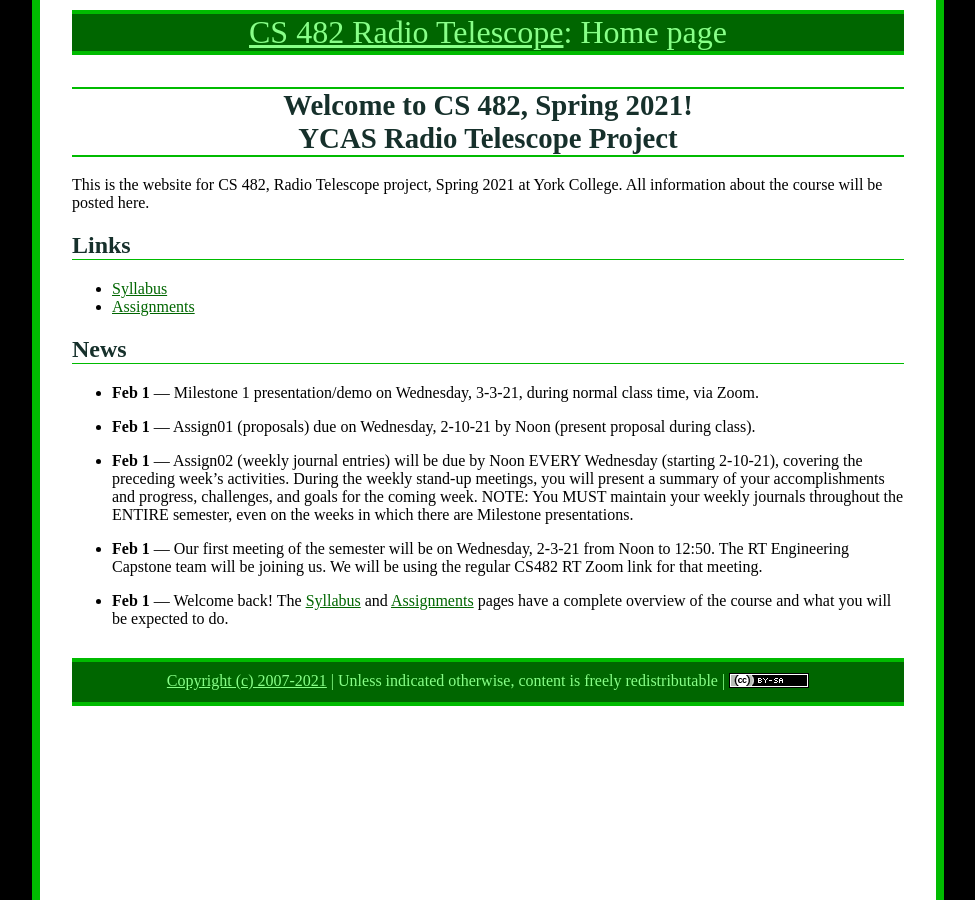
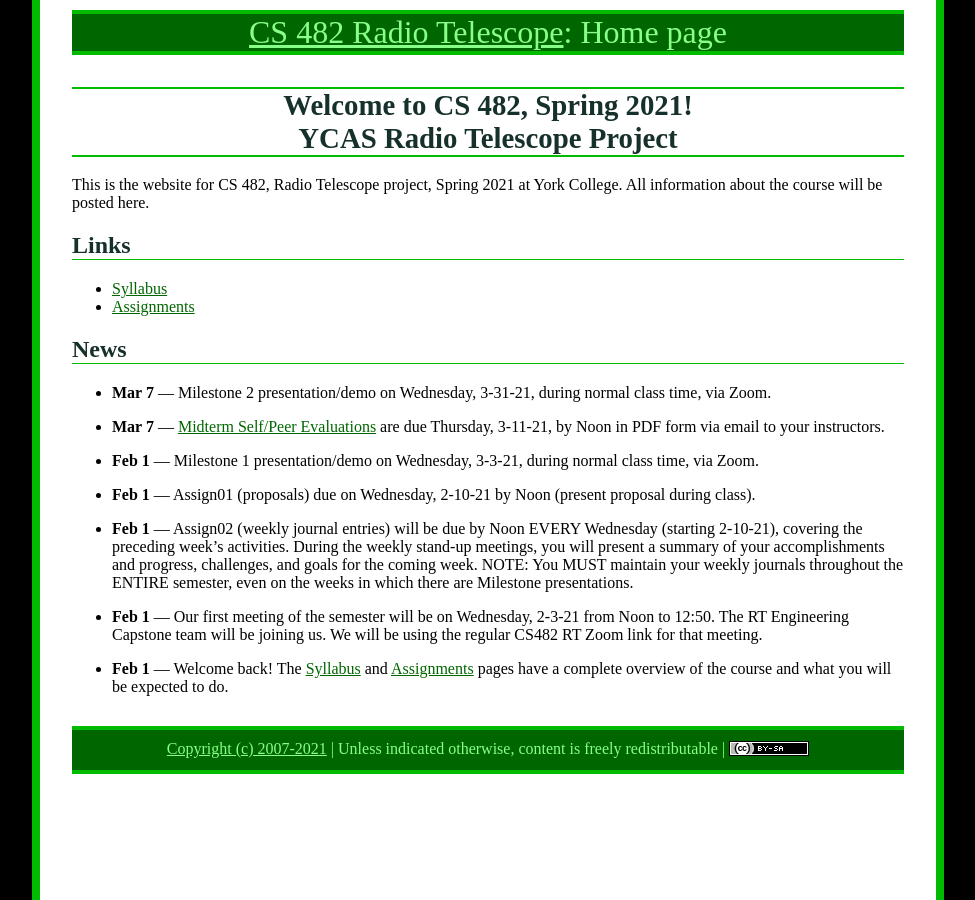
Before and after one commit to ycpcs/cs482-spring2021-RT, a Jekyll site: the page built from index.md, in a window 1280 px wide. Shown: the whole page, without its empty margins (152-1127 px from the left). Built offline with Jekyll 4.4.1, drawn with Linux system fonts in a browser that asks for light colours.

Commit message:
updated news

```diff
--- a/index.md
+++ b/index.md
@@ -27,11 +27,11 @@ All information about the course will be posted here.
 
 * **Mar 31** &mdash; Milestone 3 presentation/demo on Wednesday, 4-28-21, during normal class time via Zoom.
 
-* **Mar 31** &mdash; [Midterm Self/Peer Evaluations](./assign/PeerEval-RadioTelescope-Sp21-midterm.pdf) are due Saturday, 4-3-21, by Noon in PDF form via email to your instructors.
+-->
 
-* **Mar 3** &mdash; Milestone 2 presentation/demo on Wednesday, 3-31-21, during normal class time, via Zoom.
+* **Mar 7** &mdash; Milestone 2 presentation/demo on Wednesday, 3-31-21, during normal class time, via Zoom.
 
--->
+* **Mar 7** &mdash; [Midterm Self/Peer Evaluations](./assign/PeerEval-RadioTelescope-Sp21-midterm.pdf) are due Thursday, 3-11-21, by Noon in PDF form via email to your instructors.
 
 * **Feb 1** &mdash; Milestone 1 presentation/demo on Wednesday, 3-3-21, during normal class time, via Zoom.
 
```
